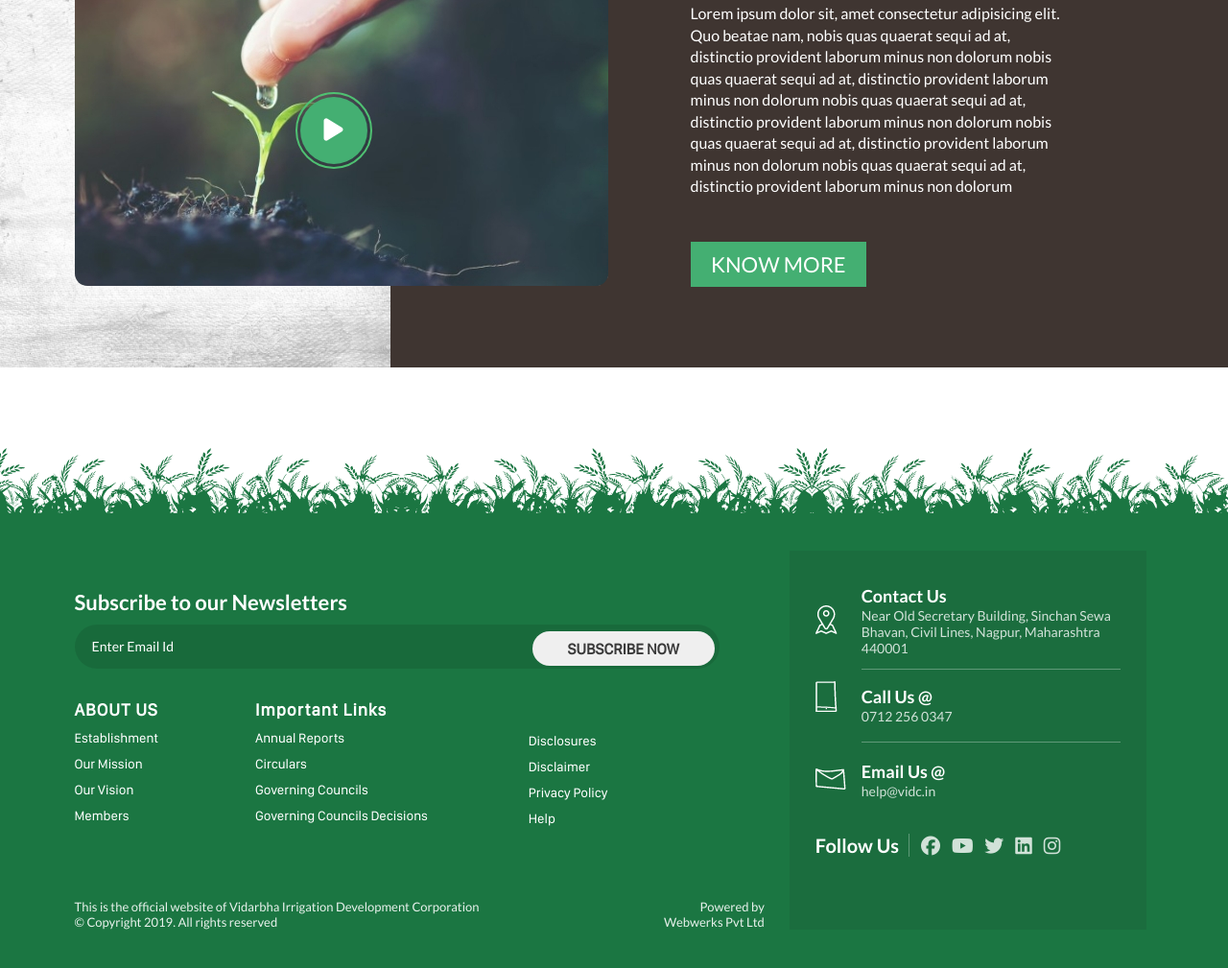
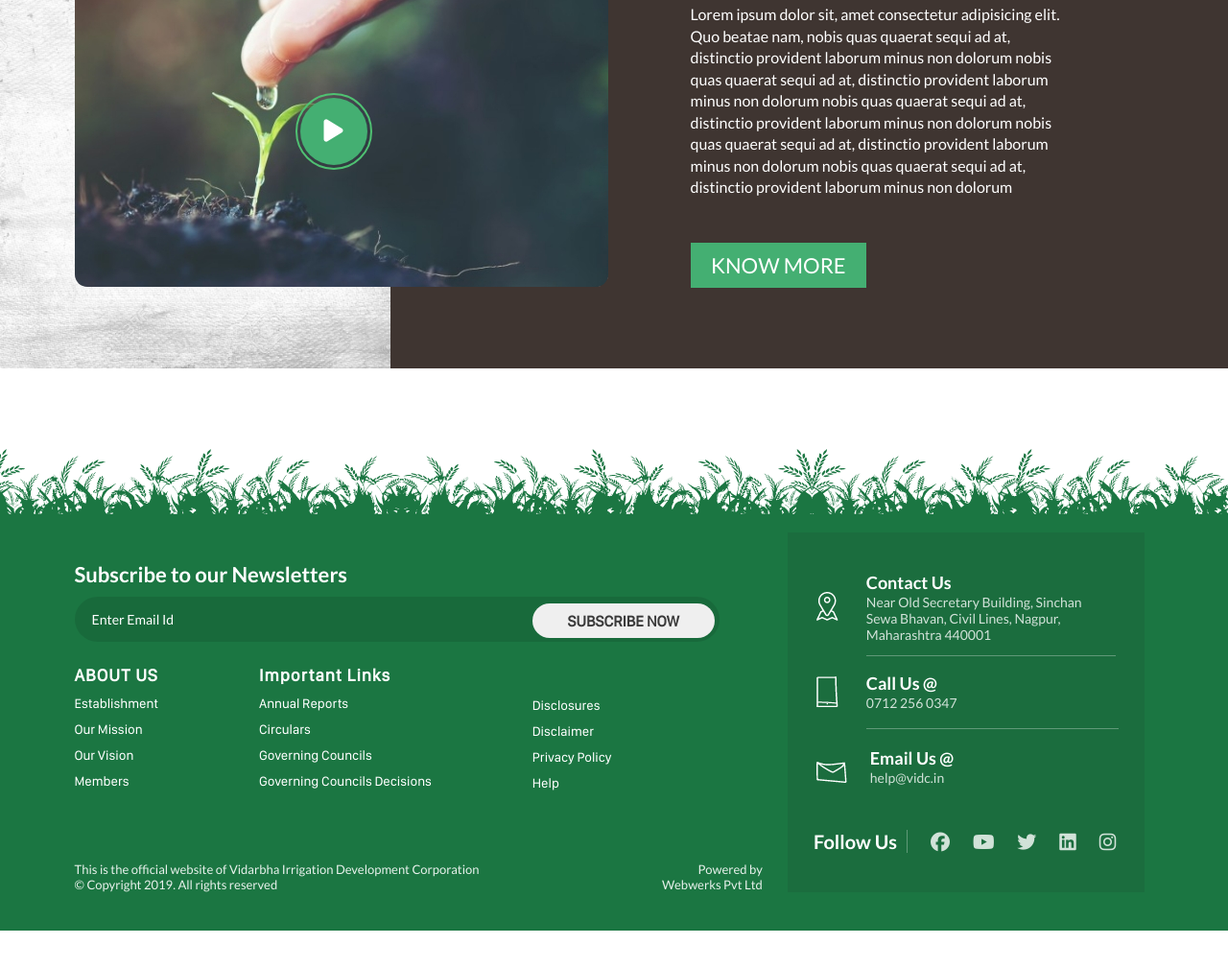
Before and after one commit to AdityaNeo/irrigation, a website: page app/index.html in a window 1280 px wide. Shown: the part 1426-2435 px from the top of the page at 96% size. After the commit the page ends 2396 px from the top, so only its background shows below. Drawn offline with Linux system fonts and the light colour scheme.

Commit message:
all new changes for footer is applied

```diff
--- a/app/index.html
+++ b/app/index.html
@@ -171,7 +171,7 @@
 
 <!-- vidc section -->
 <section class="about-us">
-
+  <img src="./images/greybackground.png" alt="greyimage" class="about-us__greyimage">
   <div class="about-us__container">
     <div class="about-us__video-picture">
       <img src="./images/video-picture.jpg" class="about-us__video-picture" alt="videopic">
@@ -180,9 +180,9 @@
       </div>
     </div>
 
-    <div class="about-us__about-information">
-      <h3 class="about-us__about-heading">About VIDC</h1>
-      <p class="about-us__about-description">
+    <div class="about-us__about-us-information">
+      <h3 class="about-us__about-us-heading">About VIDC</h1>
+      <p class="about-us__about-us-description">
         Lorem ipsum dolor sit, amet consectetur adipisicing elit. Quo beatae nam,
         nobis quas quaerat sequi ad at, distinctio provident laborum minus non dolorum
         nobis quas quaerat sequi ad at, distinctio provident laborum minus non dolorum
@@ -190,7 +190,7 @@
         nobis quas quaerat sequi ad at, distinctio provident laborum minus non dolorum
         nobis quas quaerat sequi ad at, distinctio provident laborum minus non dolorum
       </p>
-      <a href="#">KNOW MORE</a>
+      <a href="#" class="btn">KNOW MORE</a>
     </div>
 
   </div>
@@ -204,68 +204,68 @@
   <img src="./images/Mask Group 2.png" class="footer__grass-picture"  alt="grasspic">
     <!-- right side form & service list -->
   <div class="footer__common-container">
-    <div class="footer__main-container">
+    <div class="footer__main">
       <div class="footer__right-section">
-        <div class="footer__email">
-          <label for="mail" class="footer__email-label">Subscribe to our Newsletters</label>
+        <div class="footer__news-letter">
+          <label for="mail" class="footer__news-letter-label">Subscribe to our Newsletters</label>
           <input type="email" placeholder="Enter Email Id">
           <button class="footer__submit">SUBSCRIBE NOW</button>
         </div>
         <div class="footer__service-container">
           <div class="footer__first-list">
             <ul>
-              <li class="footer__li-head"><a href="#">ABOUT US</a></li>
-              <li class="footer__li-sub"><a href="#">Establishment</a></li>
-              <li class="footer__li-sub"><a href="#">Our Mission</a></li>
-              <li class="footer__li-sub"><a href="#">Our Vision</a></li>
-              <li class="footer__li-sub"><a href="#">Members</a></li>
+              <li class="footer__service-head"><a href="#">ABOUT US</a></li>
+              <li class="footer__service-title"><a href="#">Establishment</a></li>
+              <li class="footer__service-title"><a href="#">Our Mission</a></li>
+              <li class="footer__service-title"><a href="#">Our Vision</a></li>
+              <li class="footer__service-title"><a href="#">Members</a></li>
             </ul>
           </div>
           <div class="footer__second-list">
             <ul>
-              <li class="footer__li-head"><a href="#">Important Links</a></li>
-              <li class="footer__li-sub"><a href="#">Annual Reports</a></li>
-              <li class="footer__li-sub"><a href="#">Circulars</a></li>
-              <li class="footer__li-sub"><a href="#">Governing Councils</a></li>
-              <li class="footer__li-sub"><a href="#">Governing Councils Decisions</a></li>
+              <li class="footer__service-head"><a href="#">Important Links</a></li>
+              <li class="footer__service-title"><a href="#">Annual Reports</a></li>
+              <li class="footer__service-title"><a href="#">Circulars</a></li>
+              <li class="footer__service-title"><a href="#">Governing Councils</a></li>
+              <li class="footer__service-title"><a href="#">Governing Councils Decisions</a></li>
             </ul>
           </div>
           <div class="footer__third-list">
             <ul>
-                <li class="footer__head"></li>
-                <li class="footer__li-sub"><a href="#">Disclosures</a></li>
-                <li class="footer__li-sub"><a href="#">Disclaimer</a></li>
-                <li class="footer__li-sub"><a href="#">Privacy Policy</a></li>
-                <li class="footer__li-sub"><a href="#">Help</a></li>
+                <!-- <li class="footer__head"></li> -->
+                <li class="footer__service-title"><a href="#">Disclosures</a></li>
+                <li class="footer__service-title"><a href="#">Disclaimer</a></li>
+                <li class="footer__service-title"><a href="#">Privacy Policy</a></li>
+                <li class="footer__service-title"><a href="#">Help</a></li>
               </ul>
           </div>
         </div>
         <div class="footer__last-container">
-            <div class="footer__copyright-part">
-              <div> This is the official website of Vidarbha Irrigation Development Corporation
-              </div>
-              <div>© Copyright 2019. All rights reserved</div>
-            </div>
+            <span class="footer__copyright-part">
+               This is the official website of Vidarbha Irrigation Development Corporation
+                © Copyright 2019. All rights reserved
+            </span>
 
-            <div class="footer__poweredby-part">
-              <div class="footer__powered">Powered by</div>
-              <div>Webwerks Pvt Ltd</div>
-            </div>
+            <span class="footer__poweredby-part">
+              <span class="footer__powered">Powered by</span>
+              <span>Webwerks Pvt Ltd</span>
+            </span>
 
         </div>
       </div>
       <!-- leftside contact card -->
-      <div class="footer__contact-container">       <ul>
+      <div class="footer__contact">
+        <ul>
             <li>
               <img src="./images/map.png" class="footer__map-location" alt="maplocation">
-              <div class="footer__contact-detail footer__contact-detail--top">
+              <div class="footer__contact-detail ">
                 <h3>Contact Us</h3>
                 <a href="#">Near Old Secretary Building, Sinchan Sewa Bhavan, Civil Lines, Nagpur, Maharashtra 440001</a>
               </div>
             </li>
             <li>
                 <img src="./images/mobile.png" class="footer__mobile"  alt="mobile">
-              <div class="footer__contact-detail footer__contact-detail--mid">
+              <div class="footer__contact-detail ">
                 <h3> Call Us @</h3>
                 <a href="#">0712 256 0347</a>
               </div>
@@ -273,7 +273,7 @@
             </li>
             <li>
               <img src="./images/envelope.png" class="footer__envelope" alt="envelope">
-              <div class="footer__contact-detail footer__contact-detail--last">
+              <div class="footer__contact-detail ">
                 <h3>Email Us @</h3>
                 <a href="#">help@vidc.in</a>
               </div>
@@ -281,8 +281,8 @@
             </li>
           </ul>
           <div class="footer__social-handle">
-            <ul>
-              <li class="footer__followus">Follow Us</li>
+            <h3 class="footer__title">Follow Us</h3>
+            <ul class="footer__social-platform">
               <li><a href="#"><i class="fa fa-facebook-official fa-2x social_logo"></i></a></li>
               <li><a href="#"><i class="fa fa-youtube  fa-2x  social_logo"></i></a></li>
               <li><a href="#"><i class="fa fa-twitter  fa-2x  social_logo"></i></a></li>
--- a/app/scss/layout/_footer.scss
+++ b/app/scss/layout/_footer.scss
@@ -2,47 +2,39 @@
   // footer-section
 .footer
 {
+  margin-top:8.4rem;
 
-  margin-top:8.4rem;
   &__grass-picture {
   display: inherit;
   width: 100%;
   }
+
   &__common-container {
-    display: block;
-    position: relative;
-    // width: 100%;
     color: $clr-white;
     background-color: $clr-lightdeep-green;
-    // margin: 0;
-    // padding: 0;
   }
 
-  &__main-container {
+  &__main {
     display: flex;
     flex-wrap: wrap;
-    // padding-top: 2rem;
-    // padding-bottom: 4rem;
-    padding: 2rem 1.5rem 4rem 1.5rem;
+    padding: 0 1.5rem 4rem 1.5rem;
     @extend %container;
   }
 
   &__right-section {
-    // padding-right:2rem;
     margin-right: 2.6rem;
-    // padding-right: 0px;
-    // padding-top:4rem;
-    padding:4rem 0 0 0;
+    margin-top:3rem;
   }
 
-  &__email {
+  &__news-letter {
     position:relative;
-    input[type="email"]
-    {
+    margin-bottom: 2.4rem;
+    input[type="email"] {
       display: block;
       width: 447px;
+      font-family: lato;
       font-size: 1.4rem;
-      font-weight: 900;
+      font-weight: 400;;
       background-color:$clr-shadow-black;
       border: none;
       border-radius: 3.5rem;
@@ -51,15 +43,16 @@
       padding: 1.5rem 20.7rem 1.5rem 1.8rem;
       margin-top: 1rem;
     }
-    input[type="email"]::placeholder
-    {
+    input[type="email"]::placeholder {
+      font-size:1.4rem;
       font-weight: 400;
       font-family: lato;
       color:$clr-white;
+
     }
   }
 
-  &__email-label {
+  &__news-letter-label {
     font-size:2.2rem;
     font-weight: bold;
   }
@@ -81,7 +74,7 @@
 
   &__service-container {
     display: inline-flex;
-    margin-top:2.2rem;
+    margin-bottom: 7.4rem;
     font-family:$font-sf-compact;
     a {
       display: inline-block;
@@ -90,6 +83,7 @@
     }
       ul {
         list-style-type: none;
+        padding:0;
         li {
           color:$clr-white;
           margin-bottom: 1.1rem;
@@ -98,108 +92,130 @@
   }
 
   &__first-list {
+    display: inline-block;
+    margin-right: 10.5rem;
     ul {
-      padding:0;
-      margin-right: 10.1rem;
+      margin-bottom: 0;
+      margin-top:0;
+      li:first-child {
+        // margin-top:0;
+      }
+      li:last-child {
+        margin-bottom:0;
+      }
     }
   }
 
-  &__li-head {
+  &__service-head {
     font-size: 1.8rem;
     font-weight: bold;
     color:$clr-white;
     letter-spacing: 1px;
     margin-bottom: 1.7rem;
+
   }
 
-  &__li-sub {
+  &__service-title {
     font-size: 1.4rem;
   }
 
   &__second-list {
+    margin-right: 10.5rem;
     ul {
-      padding:0;
-      margin-right: 10.5rem;
+      margin-bottom: 0;
+      margin-top:0;
+      li:last-child {
+        margin-bottom:0;
+      }
     }
   }
 
   &__third-list {
     margin-top: 3.4rem;
     ul {
-      padding: 0;
+      margin-bottom: 0;
+      margin-top:0;
       li {
         font-size:1.4rem;
+      }
+      li:last-child {
+        margin-bottom:0;
       }
     }
   }
 
   &__last-container {
     font-size:1.3rem;
-    margin-top: 6.5rem;
     color:$clr-deep-shadow-white;
   }
 
   &__copyright-part {
     display: inline-block;
+    width:43rem;
   }
 
   &__poweredby-part {
     display: inline-block;
-    position:relative;
-    margin-left: 19rem;
+    margin-left: 18rem;
   }
 
   &__powered {
-    // position: relative;
-    // left: 3.3rem;
-    // display: inline-block;
     display: flex;
     justify-content: end;
   }
-
-  &__dwn-up {
-    text-align: right;
-  }
 // ......contact card.........
-  &__contact-container {
+  &__contact {
     background-color:$clr-shadow-green;
     // padding:2rem 3.4rem 0 4rem;
-    padding:3.6rem 2.7rem 0 2.7rem;
-
-    margin:0;
+    margin:0 0 0 0;
     a {
       text-decoration: none;
       color:$clr-shadow-white;
+      display: block;
     }
     ul {
       list-style-type:none;
       padding:0;
-      margin:0;
+      margin:4.1rem 0  4.6rem 3rem;
+
+
+      li:nth-child(1) {
+        margin-bottom:1.7rem;
+        div {
+          border-bottom: 0.1rem solid $clr-shadow-black-white;
+          padding-bottom: 1.3rem;
+        }
+      }
+      li:nth-child(2) {
+        margin-bottom: 1.9rem;
+        div {
+          border-bottom: 1px solid $clr-shadow-black-white;
+          padding-bottom: 1.8rem;
+          padding-right: 0.3rem;
+        }
+      }
+
     }
   }
 
-  &__map-location
-  {
-    margin-right: 17px;
-    padding-bottom: 20px;
+  &__map-location {
+    margin-bottom: 20px;
+    margin-right:2.7rem;
   }
 
-  &__mobile
-  {
-    padding-bottom: 9px;
-    margin-right: 17px;
+  &__mobile {
+    margin-right:2.7rem;
   }
 
-  &__envelope
-  {
-    padding-bottom: 7px;
-    margin-right: 8px;
+  &__envelope {
+    margin-right:2.2rem;
+
   }
 
   &__contact-detail {
     display:inline-block;
-    width:27rem;
-    margin-left: 6px;
+    width:26rem;
+    margin-right: 2.6rem;
     h3 {
       display: inline-block;
       font-size:18px;
@@ -220,46 +236,39 @@
     }
 
   }
-  &__contact-detail--top
-  {
-   border-bottom: 0.1rem solid $clr-shadow-black-white;
-   padding-bottom: 1.3rem;
-  }
-  &__contact-detail--mid
-  {
-    border-bottom: 1px solid $clr-shadow-black-white;
-    padding-bottom: 1.8rem;
-    padding-top:1.7rem;
-  }
-  // &__contact-detail--mid {
-  //   position: relative;
-  //   right:0;
-  //   left:1.8rem;
-  // }
-
-  &__contact-detail--last {
-    // position: relative;
-    // right:0;
-    padding-top:1.9rem;
-  }
 
   &__social-handle {
-    margin:3.6rem 0 0 0;
+    // margin:3.6rem 0 0 0;
+    display: inline-block;
+    margin-left:2.7rem;
     ul {
-      list-style-type: none;
+      // list-style-type: none;
+      display: inline-block;
+      margin:0;
       li {
         display: inline-block;
-        margin-left:1rem;
+        margin-left:0 0 0 2.2rem;
       }
+
+
     }
   }
 
-  &__followus {
+  &__social-platform {
+    li {
+      margin:0 0 0 2.2rem;
+      margin-bottom: 0 !important;
+    }
+  }
+
+  &__title {
+    display: inline-block;
     font-size: 2rem;
     font-weight: 700;
     margin-left:0 !important;
     padding:0 1rem 0 0;
     border-right:1px solid $clr-shadow-black-white;
+    margin:0;
   }
 
 }
--- a/app/scss/pages/_home.scss
+++ b/app/scss/pages/_home.scss
@@ -177,13 +177,15 @@
 // vidc-introduce page
 .about-us {
   position: relative;
-  height:52rem;
   width:100%;
   background-color:$clr-redish-brown ;
-  @include background-image("greybackground",".png");
   background-repeat: no-repeat;
   margin-bottom:0 0 8.2rem 0;
   padding:0;
+
+  &__greyimage {
+    display: block;
+  }
 
   &__container {
     position: absolute;
@@ -220,8 +222,7 @@
     color:$clr-white;
   }
 
-  &__about-information {
-    display: inline-block;
+  &__about-us-information {
     width: 39.3rem;
     font-size: 1.6rem;
     line-height: 2.25rem;
@@ -239,13 +240,13 @@
     }
   }
 
-  &__about-description {
+  &__about-us-description {
     display: inline-block;
     margin:0;
-    padding-bottom: 4.6rem;
+    margin-bottom: 4.6rem;
   }
 
-  &__about-heading {
+  &__about-us-heading {
     display: inline-block;
     font-size: 3.6rem;
     font-weight: 800;
```
Also changed, not shown: app/css/style.css.
